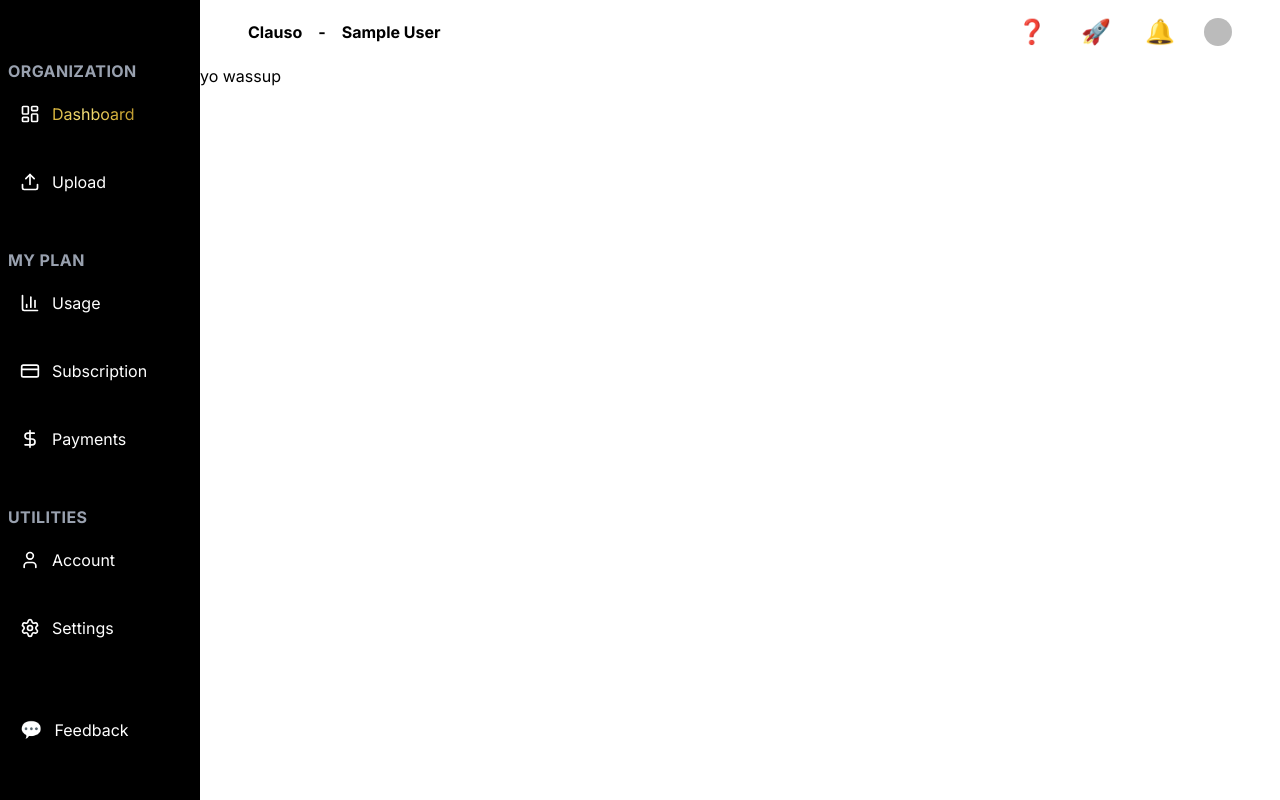
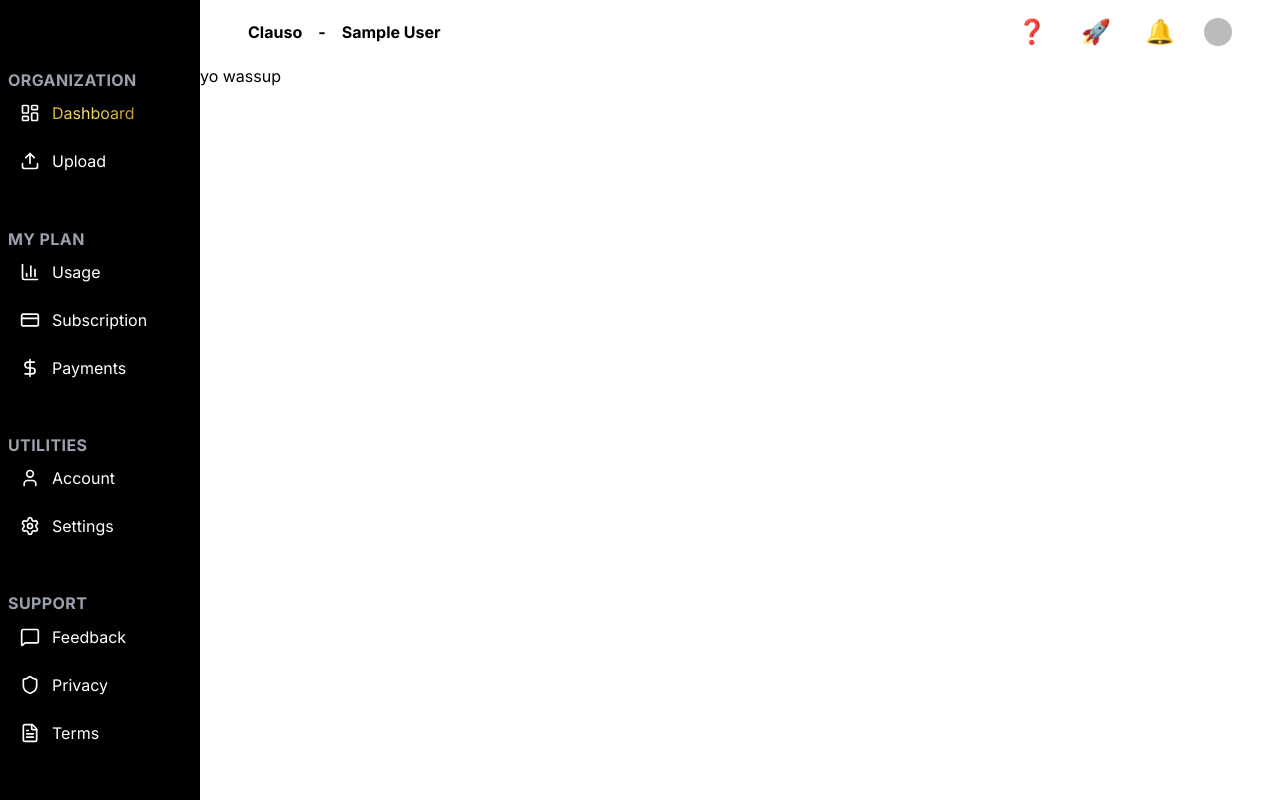
Before and after one commit to daniel-ronai/clauso, a Next.js app: page /dashboard in a window 1280 px wide. Built offline with nearby package versions, Linux system fonts and the light colour scheme; no server answers; sample sign-in values are in the browser's storage; some icons are missing.

Commit message:
feat(frontend): enchance dashboard sidebar

```diff
--- a/components/Sidebar.tsx
+++ b/components/Sidebar.tsx
@@ -9,7 +9,10 @@ import {
   BarChart3,
   DollarSign,
   User,
-  Settings
+  Settings,
+  MessageSquare,
+  Shield,
+  FileText
 } from 'lucide-react';
 
 export default function Sidebar() {
@@ -42,6 +45,15 @@ export default function Sidebar() {
         { name: 'Account', href: '/dashboard/account', icon: User },
         { name: 'Settings', href: '/dashboard/settings', icon: Settings },
       ]
+    },
+    {
+      title: 'Support',
+      emoji: '',
+      items: [
+        { name: 'Feedback', href: '/dashboard/feedback', icon: MessageSquare },
+        { name: 'Privacy', href: '/privacy', icon: Shield },
+        { name: 'Terms', href: '/terms', icon: FileText },
+      ]
     }
   ];
 
@@ -49,7 +61,7 @@ export default function Sidebar() {
     <aside className="w-[10%] min-w-[200px] bg-black border-r border-gray-800 flex flex-col h-screen">
       {/* Logo/Brand */}
       <div className="px-4 py-6 mt-4 border-b border-gray-800">
-        <h1 className="text-lg font-semibold text-white">YourSaaS</h1>
+        <h1 className="text-lg font-semibold text-white">Clauso</h1>
       </div>
 
       {/* Navigation Sections */}
@@ -71,7 +83,7 @@ export default function Sidebar() {
                   <Link
                     key={item.href}
                     href={item.href}
-                    style={{ paddingTop: '1.25rem', paddingBottom: '1.25rem' }}
+                    style={{ paddingTop: '0.625rem', paddingBottom: '0.625rem' }}
                     className={`
                       flex items-center gap-3 px-4 rounded-lg
                       transition-all duration-150 group w-[80%]
@@ -89,18 +101,6 @@ export default function Sidebar() {
             </div>
           </div>
         ))}
-
-        {/* Feedback Button - inside nav for even spacing */}
-        <div className="px-0 flex justify-center">
-          <Link
-            href="/dashboard/feedback"
-            style={{ paddingTop: '1.25rem', paddingBottom: '1.25rem' }}
-            className="flex items-center gap-3 px-4 rounded-lg !text-white hover:bg-gray-900 transition-all duration-150 w-[80%]"
-          >
-            <span className="text-lg">💬</span>
-            <span className="text-base font-medium">Feedback</span>
-          </Link>
-        </div>
       </nav>
     </aside>
   );
```
